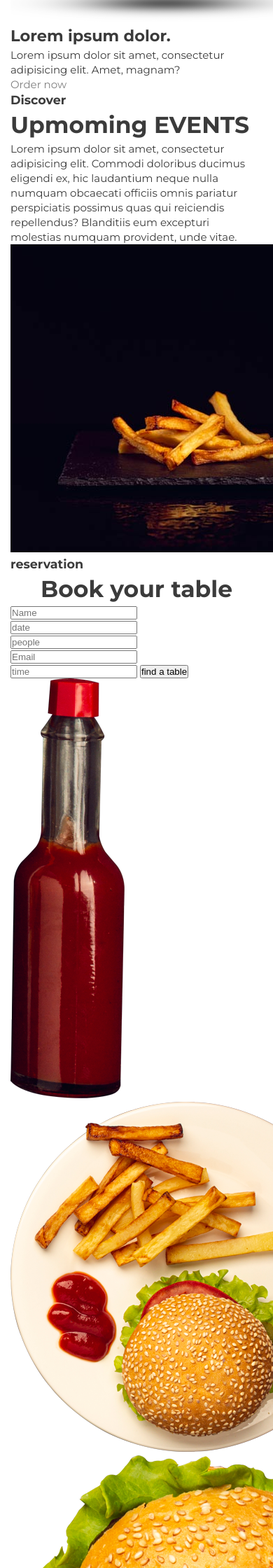
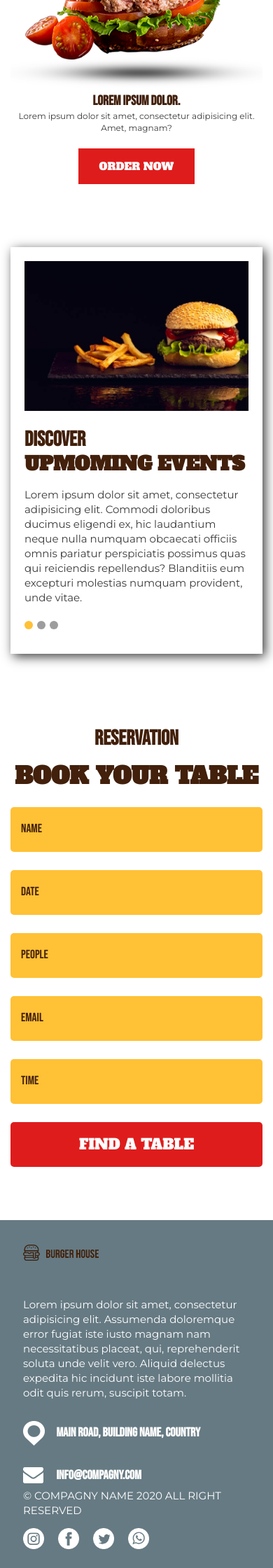
Before and after one commit to kapeupro/coursdeantoine, a PHP site: page / in a window 390 px wide; the page is wider, and only the part inside the window is pictured. Shown: the part 2320-4560 px from the top of that part at 70% size. Run offline with PHP 8.4, Linux system fonts and the light colour scheme.

Commit message:
add wonder brief3

```diff
--- a/html/html10/correction/asset/css/style.css
+++ b/html/html10/correction/asset/css/style.css
@@ -84,6 +84,69 @@ input:focus { outline:0; border:1px solid #667A83;}
 #group2 .big_box_img img{width: 100%;border-radius: 5px;}
 
 
+/*GROUPE3*/
+.link1_group3 a{text-transform: uppercase;color:#42200b;background-color: #ffc135;padding:13px 20px;}
+h2.bigtitle {color:#42200b;font-family: 'Alfa Slab One', cursive;font-size: 3.6em;margin-top: 40px;margin-bottom: 20px;text-transform: uppercase;}
+h3.smalltitle {color:#42200b;font-family: 'Bebas Neue', cursive;font-size: 2em;margin-top: 40px;margin-bottom: 20px;text-transform: uppercase;}
+#group3 .burgers {
+    display: flex;
+    margin: 40px 0 0 0;
+    text-align: center;
+}
+#group3 .burgers .one_burger {margin-bottom: 40px;}
+#group3 .burgers h2 {font-size: 1.3em;font-family: 'Bebas Neue', cursive;color:#42200b;}
+#group3 .burgers p {font-size: .8em;margin-bottom: 20px;}
+#group3 .burgers a {padding: 15px 30px;background-color: #df1c1c;font-family: 'Alfa Slab One', cursive;color:#fff;display: inline-block;cursor:pointer;text-transform: uppercase;}
+#group3 .burgers a:hover {opacity:.8;}
+#group3 .burgers img {width:100%;}
+
+/*GROUPE4*/
+#discover {position: relative;display: flex;justify-content: space-between;padding: 20px;margin-top: 150px;
+    -webkit-box-shadow: 4px 4px 15px 0px rgba(59,59,59,1);-moz-box-shadow: 4px 4px 15px 0px rgba(59,59,59,1);box-shadow: 4px 4px 15px 0px rgba(59,59,59,1);
+}
+#discover .box_disco_1 {width:43%}
+#discover .box_disco_2 {width:53%}
+#discover .box_disco img {width:100%}
+#discover h2.bigtitle {font-size: 2.6em;margin-top: -10px;margin-bottom: 30px;}
+#discover h3.smalltitle {margin-top: 0;margin-bottom: 0;}
+#discover .selecta_rond {position: absolute;bottom:30px; left:20px; }
+#discover .selecta_rond a{background-color: #9D9D9D;height:12px; width:12px; display: inline-block;border-radius: 50%;margin-right: 2px;}
+#discover .selecta_rond a:hover,#discover .selecta_rond a.active{background-color: #ffc135;}
+
+/*GROUPE5*/
+#group5 {margin-bottom: 170px;}
+#group5 h3 {text-align: center;font-size: 2em;margin-bottom: -30px;margin-top:100px;}
+#group5 form {display: flex;flex-wrap: wrap;justify-content: space-between;}
+#group5 form input {width:48%;height:64px;background-color: #ffc135;padding: 0 0 0 15px;border:none;border-radius: 5px;margin-bottom: 26px;}
+#group5 form input[type=submit] {background-color: #df1c1c;font-family: 'Alfa Slab One', cursive;padding: 0;font-size: 1.4em;color:#fff;text-transform: uppercase;cursor:pointer;}
+#group5 form input[type=submit]:hover {opacity: .8;}
+#group5 .deco {position: absolute;}
+#group5 .deco_1 {top:37%;left:-12%;width:9%;}
+#group5 .deco_2 {bottom:-38%;right:-54%;width:44%;}
+#group5 .deco_3 {top:-8%;left:-40%;width:26%;}
+::-webkit-input-placeholder {color: #42200b;text-transform: uppercase;font-family: 'Bebas Neue', cursive;font-size: 1.3em;}
+::-moz-placeholder {color: #42200b;text-transform: uppercase;font-family: 'Bebas Neue', cursive;font-size: 1.3em;}
+:-ms-input-placeholder {color: #42200b;text-transform: uppercase;font-family: 'Bebas Neue', cursive;font-size: 1.3em;}
+:-moz-placeholder {color: #42200b;text-transform: uppercase;font-family: 'Bebas Neue', cursive;font-size: 1.3em;}
+::-moz-placeholder {opacity: 1;}
+/* #colophon */
+#colophon {margin-bottom: 60px;overflow-x: hidden;}
+#colophon a{color:#fff;}
+#colophon a:hover{color:#ddd;}
+#colophon .footer_big_img {width: 100%;}
+#colophon .siteFooter {position: relative;}
+#colophon .logo_footer {position: absolute; top:7%; left:5%;width:30%;}
+#colophon .logo_footer img{width:100%;}
+#colophon .footer_box1 {position: absolute;top:30%;color:#fff;padding: 0 5%;justify-content: space-between;}
+#colophon .footer_box1 .footer_box1_1{width:45%;}
+#colophon .footer_box1 .footer_box1_2{width:40%;font-size: 1.2em;}
+#colophon .footer_box1 .footer_box1_2 ul li {margin-top: 30px;display: flex;align-items: center;}
+#colophon .footer_box1 .footer_box1_2 ul li:nth-child(1) div{ background: url("img/footer-picto_2.png") no-repeat;height:35px;width:10%;margin-right: 15px;}
+#colophon .footer_box1 .footer_box1_2 ul li:nth-child(2) div{ background: url("img/footer-picto_1.png") no-repeat;height:23px;width:10%;margin-right: 15px;}
+#colophon .footer_box2 {position: absolute;width:100%;bottom:5%;left:0;right:0;color:#fff;padding: 0 5%;align-items: center;text-transform: uppercase;justify-content: space-between;}
+#colophon .footer_box2 ul li {margin-right: 20px;}
+#colophon .footer_box2 ul li a img{width:30px;height:30px;}
+#colophon .footer_box2 ul li a:hover img{opacity: .8;}
 
 /* Responsive */
 @media screen and (max-width: 700px) {
@@ -106,4 +169,24 @@ input:focus { outline:0; border:1px solid #667A83;}
     #group2 .wrap3{flex-wrap: wrap;}
     #group2 .big_box_img{width: 100%;}
     #group2 .big_box_img .box_img div{top:10px;left:10px;right:10px;line-height: 1;}
+    #group5 .deco_2 {display: none;}
+    #group3 .burgers {flex-wrap: wrap;justify-content: center;}
+
+    #group5 form input {width:100%;}
+    #group5 {margin-bottom: 50px;}
+
+    #discover {flex-wrap: wrap;margin-top: 50px;}
+    #discover .box_disco_1 {width:100%;order:2;padding-bottom: 50px;}
+    #discover .box_disco_2 {width:100%;order:1;margin-bottom: 15px;}
+    #discover h2.bigtitle {font-size: 1.8em;margin-top: -5px;margin-bottom: 15px;}
+
+    #colophon {background-color: #667A83;}
+    #colophon .footer_big_img {display:none;}
+    #colophon .siteFooter {height:500px;}
+
+    #colophon .footer_box1 {flex-wrap:wrap;top:22%;}
+    #colophon .footer_box1 .footer_box1_1{width:100%;}
+    #colophon .footer_box1 .footer_box1_2{width:100%;}
+    #colophon .footer_box2 {flex-wrap:wrap;}
+    #colophon .footer_box2 .copyright{margin-bottom: 15px;}
 }
--- a/html/html10/correction/index.html
+++ b/html/html10/correction/index.html
@@ -2,11 +2,11 @@
 <html lang="fr">
 <head>
     <meta charset="UTF-8">
-    <meta name="viewport" content="width=device-width, initial-scale=1">
+    <meta name="viewport" content="width=device-width, user-scalable=no, initial-scale=1.0, maximum-scale=1.0, minimum-scale=1.0">
+    <meta http-equiv="X-UA-Compatible" content="ie=edge">
     <title>Burger House</title>
     <link href="https://fonts.googleapis.com/css2?family=Alfa+Slab+One&family=Bebas+Neue&family=Montserrat:wght@400;700&display=swap" rel="stylesheet">
     <link rel="stylesheet" href="asset/css/style.css">
-    <link rel="shortcut icon" href="/favicon.ico" />
 </head>
 <body>
 <header id="masthead">
```
Also changed, not shown: html/html12/brief/img/flickr/._1.jpg (deleted), html/html12/brief/img/flickr/._10.jpg (deleted), html/html12/brief/img/flickr/._11.jpg (deleted), html/html12/brief/img/flickr/._12.jpg (deleted), html/html12/brief/img/flickr/._2.jpg (deleted), html/html12/brief/img/flickr/._3.jpg (deleted), html/html12/brief/img/flickr/._4.jpg (deleted), html/html12/brief/img/flickr/._5.jpg (deleted), html/html12/brief/img/flickr/._6.jpg (deleted), html/html12/brief/img/flickr/._7.jpg (deleted), html/html12/brief/img/flickr/._8.jpg (deleted), html/html12/brief/img/flickr/._9.jpg (deleted), html/html12/brief/img/slider/._slider1.jpg (deleted), html/html12/brief/img/slider/._slider2.jpg (deleted), 1 more files.
